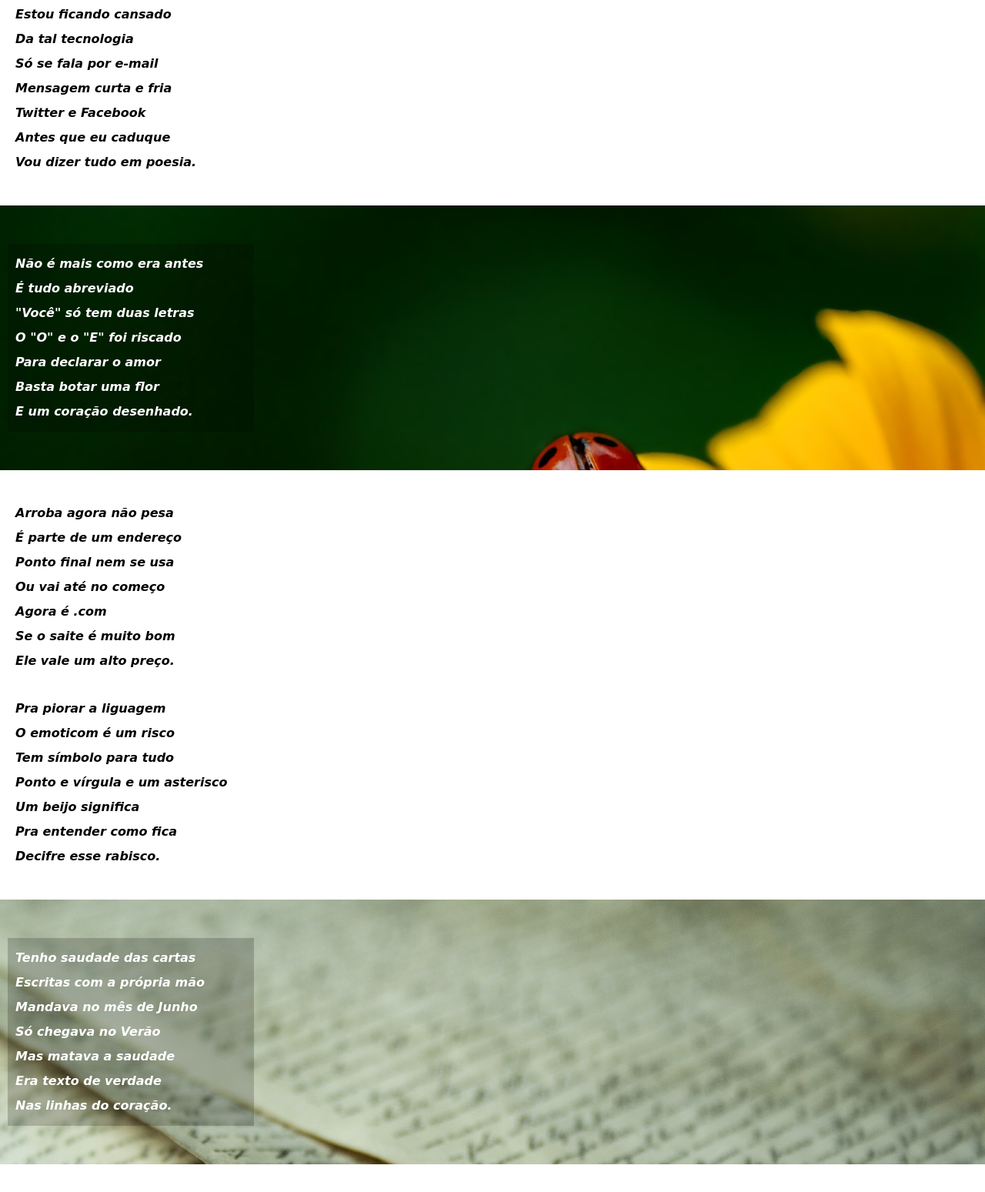
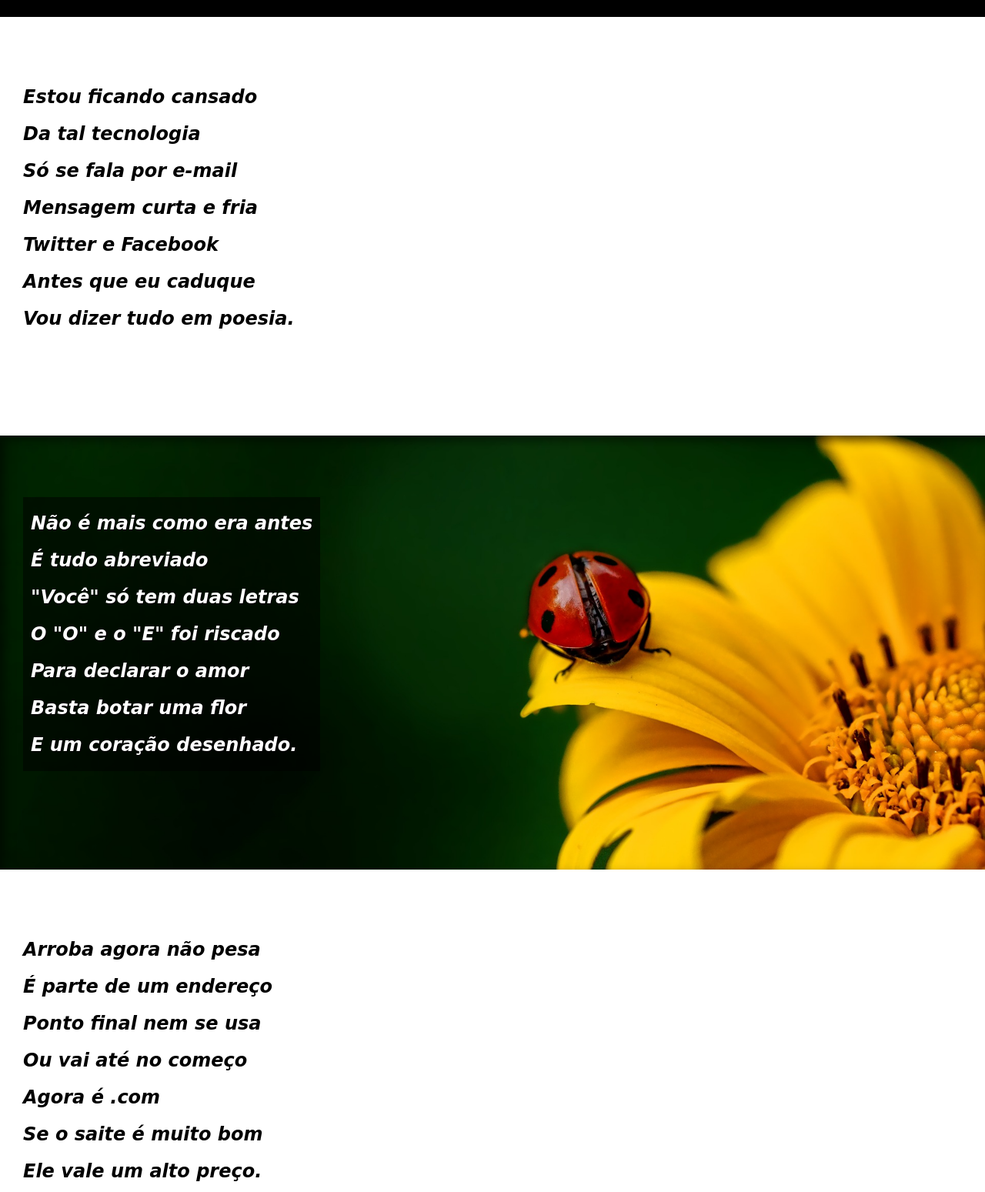
Before and after one commit to Matheuss1507/projeto-cordel, a plain HTML site: page index.html in a window 1280 px wide. Shown: the part 135-1684 px from the top of the page at 77% size. Drawn offline with Linux system fonts and the light colour scheme.

Commit message:
Atualizações no código

```diff
--- a/index.html
+++ b/index.html
@@ -26,8 +26,7 @@
         </p>
     </section>
     <section id="imagemdefundo1">
-        <article id="cordefundo1">
-            <p>
+        <p class="cordefundo">
             Não é mais como era antes <br>
             É tudo abreviado <br>
             "Você" só tem duas letras <br>
@@ -36,7 +35,6 @@
             Basta botar uma flor <br>
             E um coração desenhado.
         </p>
-        </article>
     </section>
 
     <section>
@@ -63,8 +61,7 @@
 
 
     <section id="imagemdefundo2">
-        <article id="cordefundo2">
-            <p>
+        <p class="cordefundo">
             Tenho saudade das cartas <br>
             Escritas com a própria mão <br>
             Mandava no mês de Junho <br>
@@ -73,7 +70,6 @@
             Era texto de verdade <br>
             Nas linhas do coração.
         </p>
-        </article>
     </section>
 
     <section>
--- a/style.css
+++ b/style.css
@@ -11,13 +11,12 @@ header {
     color: white;
     max-height: 200px;
     text-align: center;
-    padding: 10px 0px;
-
-
+    padding: 30px 0px;
 }
 
 header>h1 {
-    font-size: 3em;
+    font-size: 4em;
+    font-variant: small-caps;
     margin-bottom: 5px;
     font-family: 'Sriracha', 'cursive';
 }
@@ -25,7 +24,7 @@ header>h1 {
 a {
     text-decoration: none;
     color: white;
-    font-weight: bold;
+    font-weight: bolder;
 }
 
 a:hover {
@@ -33,48 +32,41 @@ a:hover {
 }
 
 section {
-    padding-left: 20px;
-    margin: 40px 0px;
+    padding: 10vh 0px 10vh 30px;
     line-height: 2em;
+    font-size: 1.5em;
     font-family: 'Passion One', cursive;
     font-weight: bold;
     font-style: italic;
 }
 
 section>p {
-    margin-bottom: 30px;
+    margin-bottom: 2em;
 }
 
 section#imagemdefundo1 {
     background-image: url(imagens/background001.jpg);
+    background-position: right center;
     background-size: cover;
-    background-repeat: no-repeat;
     background-attachment: fixed;
-    padding: 50px 10px;
     color: white;
-}
-
-article#cordefundo1 {
-    background-color: rgba(0, 0, 0, 0.192);
-    width: 300px;
-    padding: 10px;
-    font-weight: bolder;
+    box-shadow: inset 6px 6px 13px rgba(0, 0, 0, 0.514);
 }
 
 section#imagemdefundo2 {
     background-image: url(imagens/background002.jpg);
     background-size: cover;
-    background-repeat: no-repeat;
     background-attachment: fixed;
-    padding: 50px 10px;
     color: white;
+    box-shadow: inset 6px 6px 13px rgba(0, 0, 0, 0.514);
 }
 
-article#cordefundo2 {
-    background-color: rgba(0, 0, 0, 0.192);
-    width: 300px;
+p.cordefundo {
+    display: inline-block;
+    background-color: rgba(0, 0, 0, 0.514);
     padding: 10px;
     font-weight: bolder;
+    text-shadow: 1px 1px 0px black;
 }
 
 footer {
```
Lines whose indentation alone changed are shown as unchanged.
